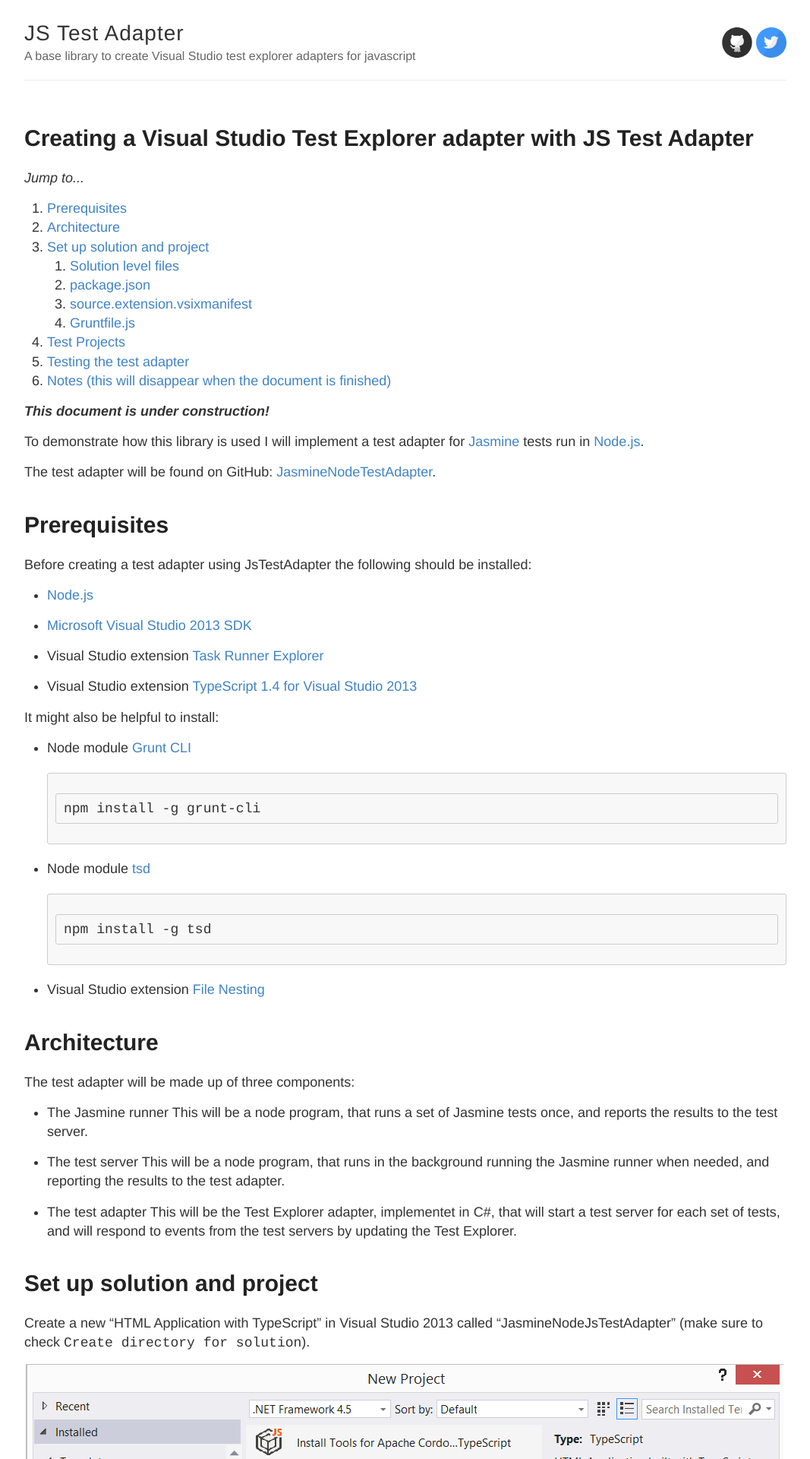
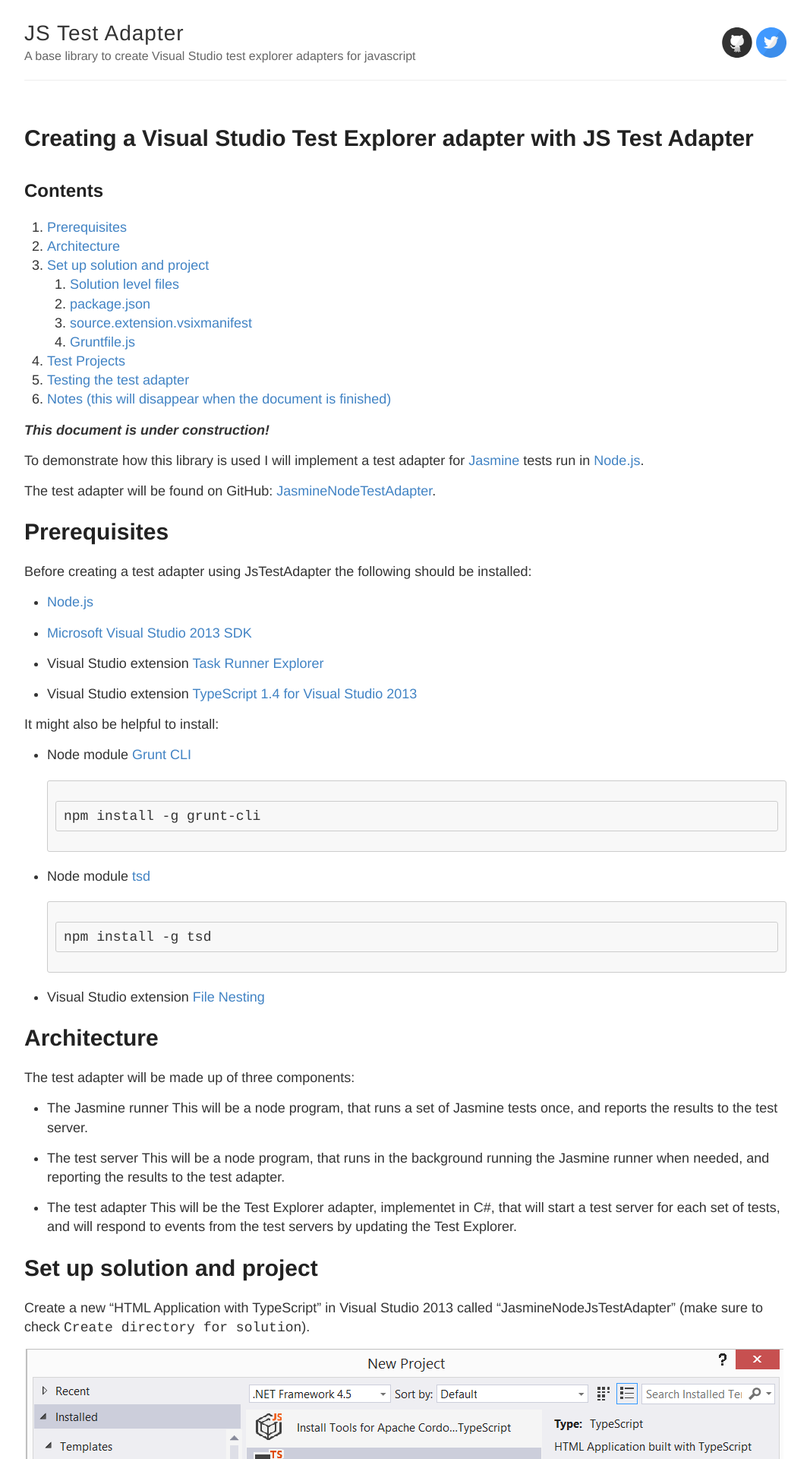
Before and after one commit to MortenHoustonLudvigsen/JsTestAdapter, a Jekyll site: the page built from CreatingATestAdapter/CreatingATestAdapter.md, in a window 1280 px wide. Shown: the top 1920 px of the page at 76% size, without its empty margins (106-1173 px from the left). Built offline with Jekyll 4.4.1, drawn with Linux system fonts in a browser that asks for light colours; Markdown is read by kramdown in place of the engine named in the settings.

Commit message:
More toc

```diff
--- a/_layouts/page.html
+++ b/_layouts/page.html
@@ -14,7 +14,9 @@
 
   <script type="text/javascript">
   $(document).ready(function() {
-      $('#toc').toc();
+      $('#toc').toc({
+          title: '<h2>Contents</h2>'
+      });
   });
   </script>
 </article>
--- /dev/null
+++ b/_scss/_toc.scss
@@ -0,0 +1,16 @@
+.clickable-header {
+  cursor:pointer;
+}
+
+.clickable-header:hover {
+  text-decoration:underline;
+}
+
+.top-level-header {
+  display:inline;
+}
+
+.back-to-top {
+  margin-left:5px;
+  cursor:pointer;
+}
--- a/style.scss
+++ b/style.scss
@@ -304,3 +304,4 @@
 // ... Otherwise it really bloats up the top of the CSS file and makes it difficult to find the start
 @import "_highlights";
 @import "_svg-icons";
+@import "_toc";
```
